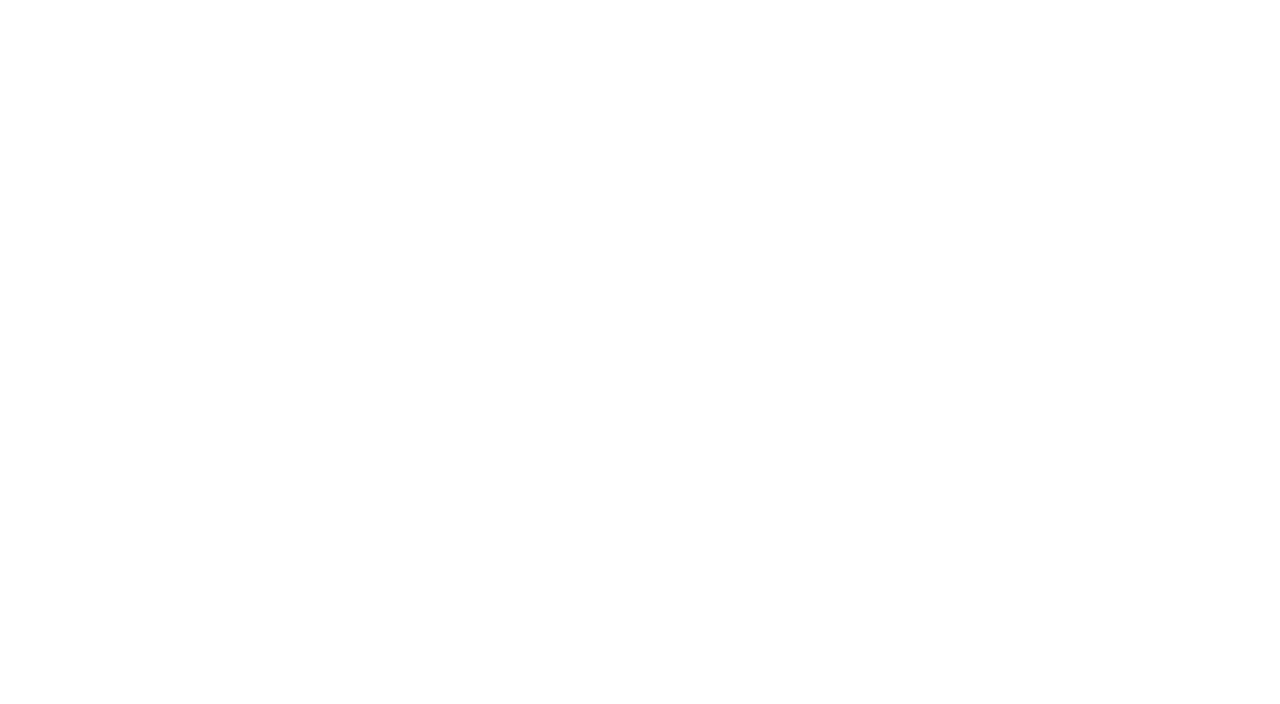
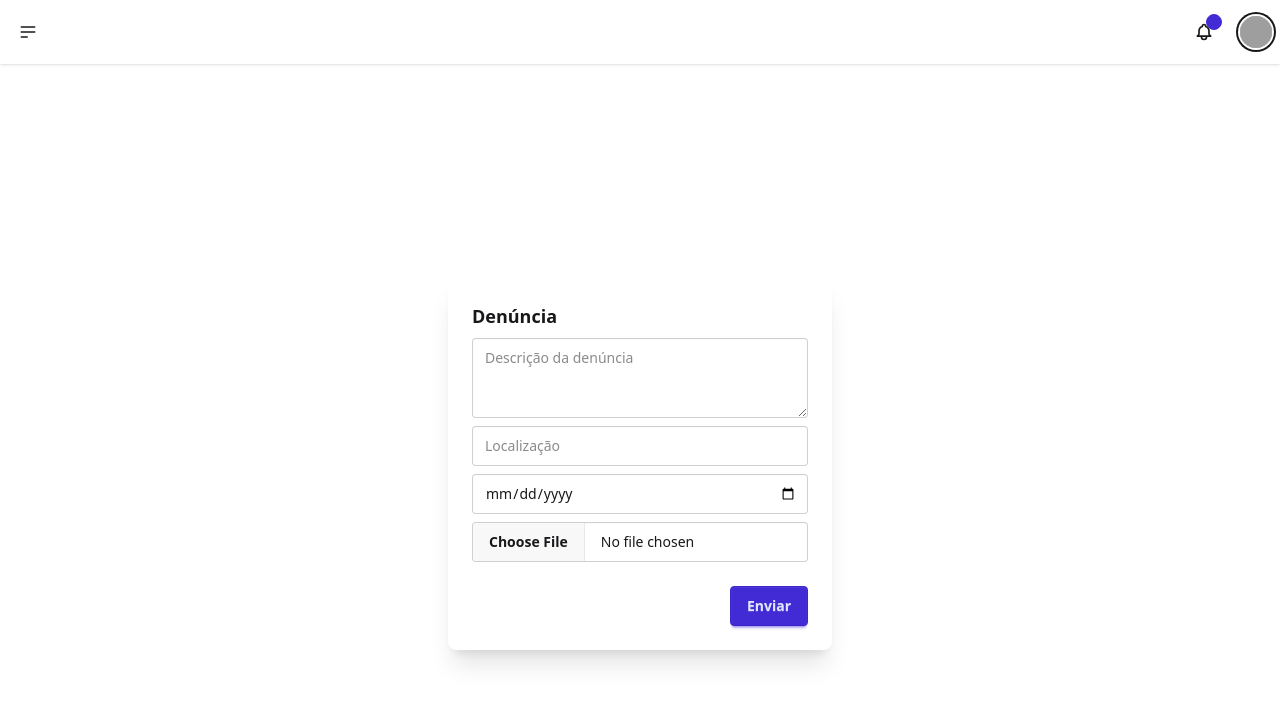
Before and after one commit to AngeloGabrielAlbonetti/AEP2, a plain HTML site: page aep/den.html in a window 1280 px wide. Drawn offline with nearby package versions, Linux system fonts and the light colour scheme; grey boxes are pictures that could not be loaded.

Commit message:
add
nn sei mais ta feito

```diff
--- /dev/null
+++ b/aep/de.js
@@ -0,0 +1,65 @@
+function add() {
+    const des = document.getElementById("des").value;
+    const lo = document.getElementById("lo").value;
+    const data = document.getElementById("data").value;
+    const foto = document.getElementById("foto").files[0];
+
+    if (des.trim() == "" || lo.trim() == "" || data.trim() == "" || !foto) {
+
+        alert("Prenche direito");
+    } else {
+
+        console.log(des, lo, data, foto);
+
+        document.body.innerHTML = `
+
+    <div class="flex justify-center items-center min-h-screen bg-base-200">
+
+        <div class="card w-96 bg-base-100 shadow-2xl">
+
+            <div class="card-body items-center text-center">
+
+                <div class="text-success text-6xl">
+                    ✓
+                </div>
+
+                <h2 class="card-title text-2xl">
+                    Denúncia enviada!
+                </h2>
+
+                <p>
+                    Sua denúncia foi registrada com sucesso.
+                </p>
+
+                <p class="text-sm opacity-70">
+                    Deseja fazer outra denúncia?
+                </p>
+
+                <button
+                    class="btn btn-primary mt-4"
+                    onclick="window.location.reload()"
+                >
+                    Fazer outra
+                </button>
+
+                <a href="ini.html"class="btn btn-primary mt-4" >Voltar pro inicio </a>
+
+            </div>
+
+        </div>
+
+    </div>
+    `;
+    }
+}
+
+const de = {
+    descricao: des,
+    localizacao: lo,
+    data: data
+};
+
+localStorage.setItem(
+    "de",
+    JSON.stringify(de)
+);
--- a/aep/den.html
+++ b/aep/den.html
@@ -0,0 +1,76 @@
+<!DOCTYPE html>
+<html lang="pt-br">
+
+<head>
+    <meta charset="UTF-8">
+    <meta name="viewport" content="width=device-width, initial-scale=1.0">
+    <title>Denucia</title>
+</head>
+<link href="https://cdn.jsdelivr.net/npm/daisyui@5" rel="stylesheet" type="text/css" />
+<script src="https://cdn.jsdelivr.net/npm/@tailwindcss/browser@4"></script>
+
+<body>
+    <div class="navbar bg-base-100 shadow-sm">
+        <div class="navbar-start">
+            <div class="dropdown">
+                <div class="drawer">
+                    <input id="my-drawer-1" type="checkbox" class="drawer-toggle" />
+                    <div class="drawer-content">
+
+                        <label for="my-drawer-1">
+        <div tabindex="0" role="button" class="btn btn-ghost btn-circle">
+        <svg xmlns="http://www.w3.org/2000/svg" class="h-5 w-5" fill="none" viewBox="0 0 24 24" stroke="currentColor"> <path stroke-linecap="round" stroke-linejoin="round" stroke-width="2" d="M4 6h16M4 12h16M4 18h7" /> </svg>
+      </div>
+    </label>
+                    </div>
+                    <div class="drawer-side">
+                        <label for="my-drawer-1" aria-label="close sidebar" class="drawer-overlay"></label>
+                        <ul class="menu bg-base-200 min-h-full w-80 p-4">
+                            <li><a href="ini.html">inicio</a></li>
+                            <li><a href="loguin.html">sair</a></li>
+                            <li><a href="den.html"> denuncia </a></li>
+                        </ul>
+                    </div>
+                </div>
+            </div>
+        </div>
+        <div class="navbar-center">
+        </div>
+        <div class="navbar-end flex items-center gap-4">
+
+            <button class="btn btn-ghost btn-circle">
+      <div class="indicator">
+        <svg xmlns="http://www.w3.org/2000/svg" class="h-5 w-5" fill="none" viewBox="0 0 24 24" stroke="currentColor"> <path stroke-linecap="round" stroke-linejoin="round" stroke-width="2" d="M15 17h5l-1.405-1.405A2.032 2.032 0 0118 14.158V11a6.002 6.002 0 00-4-5.659V5a2 2 0 10-4 0v.341C7.67 6.165 6 8.388 6 11v3.159c0 .538-.214 1.055-.595 1.436L4 17h5m6 0v1a3 3 0 11-6 0v-1m6 0H9" /> </svg>
+        <span class="badge badge-xs badge-primary indicator-item"></span>
+      </div>
+    </button>
+
+            <div class="avatar">
+                <div class="ring-primary ring-offset-base-100 w-8 rounded-full ring-2 ring-offset-2">
+                    <img src="https://img.daisyui.com/images/profile/demo/spiderperson@192.webp" />
+                </div>
+            </div>
+        </div>
+    </div>
+
+    <div class="flex justify-center items-center min-h-screen">
+        <div class="card bg-base-100 w-96 shadow-xl">
+            <div class="card-body">
+                <h2 class="card-title">Denúncia</h2>
+                <textarea id="des" class="textarea textarea-bordered w-full" placeholder="Descrição da denúncia"></textarea>
+                <input id="lo" type="text" placeholder="Localização" class="input input-bordered w-full" />
+                <input id="data" type="date" class="input input-bordered w-full" />
+                <input id="foto" type="file" class="file-input file-input-bordered w-full" />
+                <div class="card-actions justify-end mt-4">
+                    <button class="btn btn-primary" id="voo" onclick="add()">
+                    Enviar
+                </button>
+                </div>
+
+            </div>
+        </div>
+    </div>
+    <script src="de.js"></script>
+</body>
+
+</html>
```
Also changed, not shown: aep/exetraden.html (added, +17 -0 lines), aep/ini.html (+13 -10 lines), aep/vis.js (added, +7 -0 lines).
